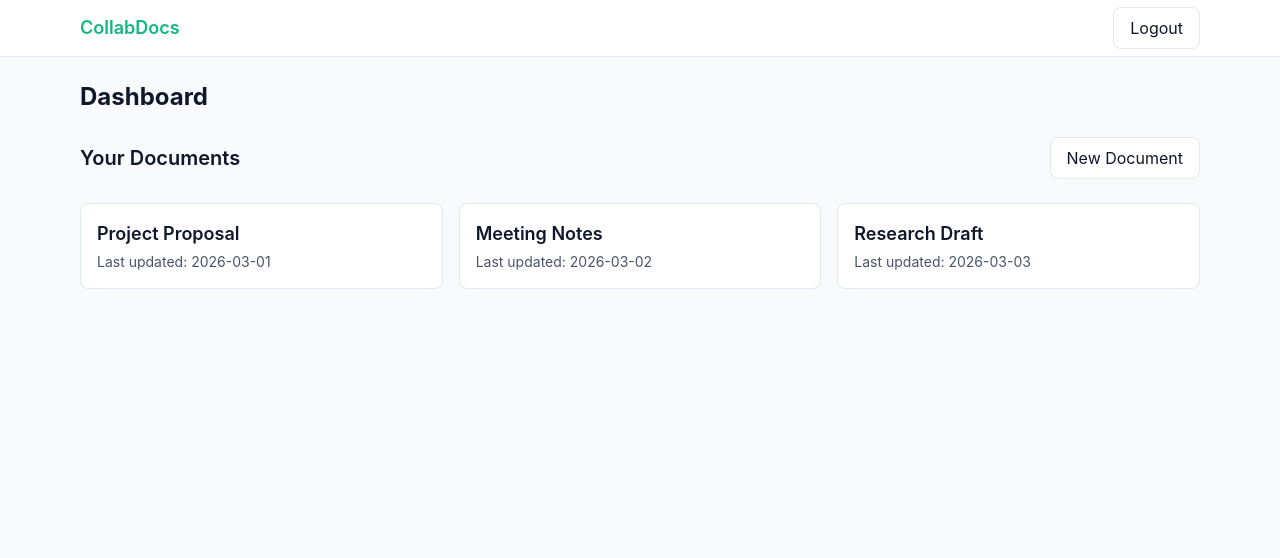
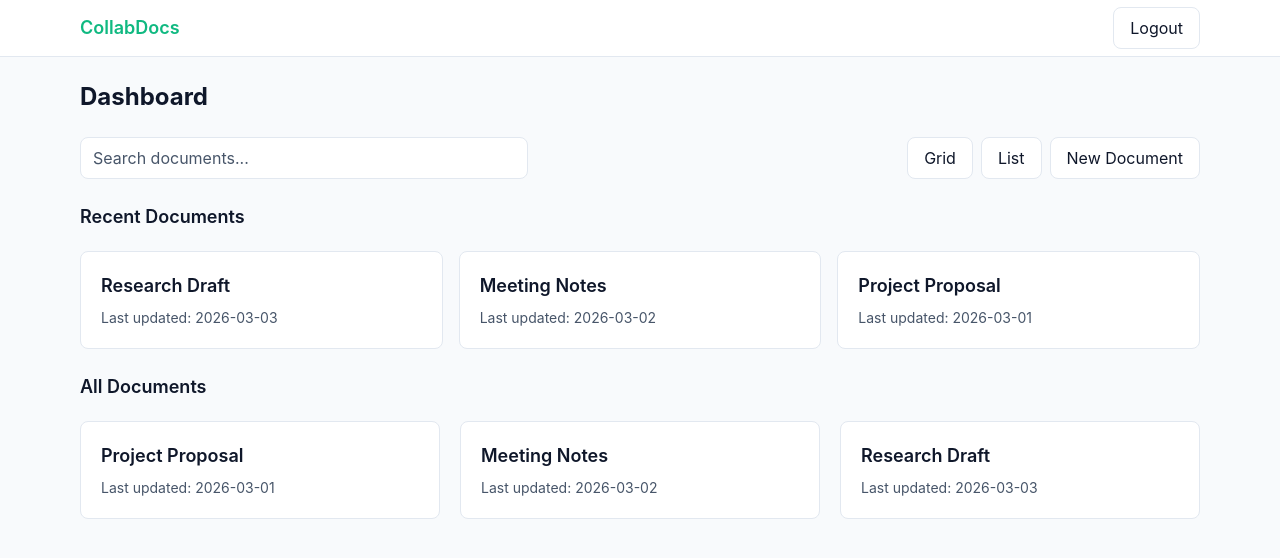
Before and after one commit to c3ngiz/Bachelor-Praxisphase, a React app in the folder frontend/: page /dashboard in a window 1280 px wide. Both pictures are taken after typing "name@example.com", "Sample123" into the empty fields and a click on the button "Sign In". Shown: the top 558 px of the page. Built offline with nearby package versions, Linux system fonts and the light colour scheme; the HTML template or start-up script is replaced by a standard one.

Commit message:
feat: improve dashboardpage with emptystates, layout and styles

```diff
--- /dev/null
+++ b/frontend/src/features/documents/components/DashboardHeader.tsx
@@ -0,0 +1,52 @@
+import Button from "@/shared/components/ui/Button"
+import Input from "@/shared/components/ui/Input"
+
+type Props = {
+  onCreate: () => void
+  search: string
+  onSearchChange: (value: string) => void
+  view: "grid" | "list"
+  setView: (view: "grid" | "list") => void
+}
+
+export default function DashboardHeader({
+  onCreate,
+  search,
+  onSearchChange,
+  view,
+  setView,
+}: Props) {
+  return (
+    <div className="flex flex-col gap-4 md:flex-row md:items-center md:justify-between">
+
+      <div className="flex w-full max-w-md">
+        <Input
+          placeholder="Search documents..."
+          value={search}
+          onChange={(e) => onSearchChange(e.target.value)}
+        />
+      </div>
+
+      <div className="flex flex-wrap items-center gap-2">
+        <Button
+          variant={view === "grid" ? "primary" : "secondary"}
+          onClick={() => setView("grid")}
+        >
+          Grid
+        </Button>
+
+        <Button
+          variant={view === "list" ? "primary" : "secondary"}
+          onClick={() => setView("list")}
+        >
+          List
+        </Button>
+
+        <Button onClick={onCreate}>
+          New Document
+        </Button>
+      </div>
+
+    </div>
+  )
+}
--- a/frontend/src/features/documents/components/DocumentCard.tsx
+++ b/frontend/src/features/documents/components/DocumentCard.tsx
@@ -11,10 +11,15 @@ export default function DocumentCard({ document }: Props) {
   return (
     <button
       onClick={() => navigate(`/document/${document.id}`)}
-      className="w-full rounded-lg border border-[var(--border) bg-(--bg-elevated) p-4 text-left transition hover:border-(--accent) hover:shadow-md"
+      className="w-full rounded-lg border border-(--border) bg-(--bg-elevated) p-5 text-left transition hover:border-(--accent) hover:shadow-md"
     >
-      <h3 className="text-lg font-semibold text-(--fg)">{document.title}</h3>
-      <p className="mt-1 text-sm text-(--fg-muted)">Last updated: {document.updatedAt}</p>
+      <h3 className="text-lg font-semibold text-(--fg)">
+        {document.title}
+      </h3>
+
+      <p className="mt-2 text-sm text-(--fg-muted)">
+        Last updated: {document.updatedAt}
+      </p>
     </button>
   );
 }
--- a/frontend/src/features/documents/components/DocumentList.tsx
+++ /dev/null
@@ -1,20 +0,0 @@
-import DocumentCard from "./DocumentCard";
-import type { Document } from "../types";
-
-type Props = {
-  documents: Document[];
-};
-
-export default function DocumentList({ documents }: Props) {
-  if (documents.length === 0) {
-    return <div className="text-(--fg-muted)">No documents yet.</div>;
-  }
-
-  return (
-    <div className="grid grid-cols-1 gap-4 md:grid-cols-2 lg:grid-cols-3">
-      {documents.map((doc) => (
-        <DocumentCard key={doc.id} document={doc} />
-      ))}
-    </div>
-  );
-}
--- /dev/null
+++ b/frontend/src/features/documents/components/DocumentRow.tsx
@@ -0,0 +1,23 @@
+import { useNavigate } from "react-router-dom"
+import type { Document } from "../types"
+
+type Props = {
+    document: Document
+}
+
+export default function DocumentRow({ document }: Props) {
+    const navigate = useNavigate()
+
+    return (
+        <tr
+            className="cursor-pointer border-b border-(--border) transition-colors hover:bg-(--bg-elevated)"
+            onClick={() => navigate(`/document/${document.id}`)}
+        >
+            <td className="px-4 py-3 font-medium text-(--fg)">{document.title}</td>
+
+            <td className="px-4 py-3 text-sm text-(--fg-muted)">
+                {document.updatedAt}
+            </td>
+        </tr>
+    )
+}
--- /dev/null
+++ b/frontend/src/features/documents/components/DocumentSkeleton.tsx
@@ -0,0 +1,8 @@
+export default function DocumentSkeleton() {
+    return (
+        <div className="animate-pulse rounded-lg border border-(--border) bg-(--bg-elevated) p-4">
+            <div className="h-5 w-3/4 rounded bg-(--border)"></div>
+            <div className="mt-2 h-4 w-1/2 rounded bg-(--border)"></div>
+        </div>
+    )
+}
--- /dev/null
+++ b/frontend/src/features/documents/components/DocumentsEmptyState.tsx
@@ -0,0 +1,19 @@
+import Button from "@/shared/components/ui/Button"
+
+type Props = {
+    onCreate: () => void
+}
+
+export default function DocumentsEmptyState({ onCreate }: Props) {
+    return (
+        <div className="flex flex-col items-center justify-center rounded-lg border border-(--border) border-dashed py-20 text-center">
+            <p className="mb-3 text-(--fg-muted)">
+                You don't have any documents yet.
+            </p>
+
+            <Button onClick={onCreate}>
+                Create your first document
+            </Button>
+        </div>
+    )
+}
--- /dev/null
+++ b/frontend/src/features/documents/components/DocumentsGrid.tsx
@@ -0,0 +1,18 @@
+import type { Document } from "../types"
+import DocumentCard from "./DocumentCard"
+
+type Props = {
+    documents: Document[]
+}
+
+export default function DocumentsGrid({ documents }: Props) {
+    return (
+        <section className="space-y-4">
+            <div className="grid gap-5 sm:grid-cols-2 lg:grid-cols-3">
+                {documents.map((doc) => (
+                    <DocumentCard key={doc.id} document={doc} />
+                ))}
+            </div>
+        </section>
+    )
+}
--- /dev/null
+++ b/frontend/src/features/documents/components/DocumentsTable.tsx
@@ -0,0 +1,34 @@
+import type { Document } from "../types"
+import DocumentRow from "./DocumentRow"
+
+type Props = {
+    documents: Document[]
+}
+
+export default function DocumentsTable({ documents }: Props) {
+    return (
+        <section className="space-y-4">
+            <div className="overflow-hidden rounded-lg border border-(--border) bg-(--bg)">
+                <table className="w-full">
+                    <thead className="bg-(--bg-elevated)">
+                        <tr>
+                            <th className="px-4 py-3 text-left text-sm font-medium text-(--fg)">
+                                Title
+                            </th>
+
+                            <th className="px-4 py-3 text-left text-sm font-medium text-(--fg)">
+                                Last Updated
+                            </th>
+                        </tr>
+                    </thead>
+
+                    <tbody>
+                        {documents.map((doc) => (
+                            <DocumentRow key={doc.id} document={doc} />
+                        ))}
+                    </tbody>
+                </table>
+            </div>
+        </section>
+    )
+}
--- /dev/null
+++ b/frontend/src/features/documents/components/RecentDocuments.tsx
@@ -0,0 +1,24 @@
+import type { Document } from "../types"
+import DocumentCard from "./DocumentCard"
+
+type Props = {
+    documents: Document[]
+}
+
+export default function RecentDocuments({ documents }: Props) {
+    if (documents.length === 0) return null
+
+    const recent = [...documents]
+        .sort((a, b) => Date.parse(b.updatedAt) - Date.parse(a.updatedAt))
+        .slice(0, 3)
+
+    return (
+        <section className="space-y-4">
+            <div className="grid grid-cols-1 gap-4 md:grid-cols-3">
+                {recent.map((doc) => (
+                    <DocumentCard key={doc.id} document={doc} />
+                ))}
+            </div>
+        </section>
+    )
+}
--- a/frontend/src/features/documents/pages/DashboardPage.tsx
+++ b/frontend/src/features/documents/pages/DashboardPage.tsx
@@ -1,54 +1,113 @@
-import { useState } from "react";
+import { useState } from "react"
 
-import PageContainer from "@/shared/components/layout/PageContainer";
-import Button from "@/shared/components/ui/Button";
-import Modal from "@/shared/components/ui/Modal";
-import Input from "@/shared/components/ui/Input";
+import PageContainer from "@/shared/components/layout/PageContainer"
+import Button from "@/shared/components/ui/Button"
+import Modal from "@/shared/components/ui/Modal"
+import Input from "@/shared/components/ui/Input"
 
-import DocumentList from "../components/DocumentList";
-import { useDocuments } from "../hooks/useDocuments";
+import DashboardHeader from "../components/DashboardHeader"
+import RecentDocuments from "../components/RecentDocuments"
+import DocumentsGrid from "../components/DocumentsGrid"
+import DocumentsTable from "../components/DocumentsTable"
+import DocumentSkeleton from "../components/DocumentSkeleton"
+import DocumentsEmptyState from "../components/DocumentsEmptyState"
+
+import { useDocuments } from "../hooks/useDocuments"
 
 export default function DashboardPage() {
-  const { documents, loading } = useDocuments();
+  const { documents, loading } = useDocuments()
 
-  const [open, setOpen] = useState(false);
-  const [title, setTitle] = useState("");
+  const [open, setOpen] = useState(false)
+  const [title, setTitle] = useState("")
+  const [search, setSearch] = useState("")
+  const [view, setView] = useState<"grid" | "list">("grid")
 
   function handleCreateDocument() {
-    console.log("Create document:", title);
-    setTitle("");
-    setOpen(false);
+    console.log("Create document:", title)
+
+    setTitle("")
+    setOpen(false)
   }
+
+  const filtered = documents.filter((doc) =>
+    doc.title.toLowerCase().includes(search.toLowerCase())
+  )
 
   return (
     <>
       <PageContainer title="Dashboard">
-        <div className="flex items-center justify-between">
-          <h2 className="text-xl font-semibold text-(--fg)">Your Documents</h2>
-          <Button onClick={() => setOpen(true)}>New Document</Button>
-        </div>
+
+        <DashboardHeader
+          onCreate={() => setOpen(true)}
+          search={search}
+          onSearchChange={setSearch}
+          view={view}
+          setView={setView}
+        />
 
         {loading ? (
-          <div className="text-(--fg-muted)">Loading documents...</div>
+          <div className="grid grid-cols-1 gap-4 md:grid-cols-3">
+            <DocumentSkeleton />
+            <DocumentSkeleton />
+            <DocumentSkeleton />
+          </div>
         ) : (
-          <DocumentList documents={documents} />
+          <>
+            <section className="space-y-5">
+              <h2 className="text-lg font-semibold text-(--fg)">
+                Recent Documents
+              </h2>
+
+              <RecentDocuments documents={documents} />
+            </section>
+
+            <section className="space-y-5">
+              <h2 className="text-lg font-semibold text-(--fg)">
+                All Documents
+              </h2>
+
+              {filtered.length === 0 ? (
+                <DocumentsEmptyState onCreate={() => setOpen(true)} />
+              ) : view === "grid" ? (
+                <DocumentsGrid documents={filtered} />
+              ) : (
+                <DocumentsTable documents={filtered} />
+              )}
+            </section>
+          </>
         )}
+
       </PageContainer>
 
-      <Modal isOpen={open} onClose={() => setOpen(false)} title="Create Document">
+      <Modal
+        isOpen={open}
+        onClose={() => setOpen(false)}
+        title="Create Document"
+      >
         <Input
           label="Document Title"
           value={title}
           onChange={(e) => setTitle(e.target.value)}
-          placeholder="Enter a title..."
         />
 
-        <div className="flex justify-end">
-          <Button onClick={handleCreateDocument} disabled={!title.trim()}>
+        <div className="flex justify-end gap-2">
+
+          <Button
+            variant="secondary"
+            onClick={() => setOpen(false)}
+          >
+            Cancel
+          </Button>
+
+          <Button
+            onClick={handleCreateDocument}
+            disabled={!title.trim()}
+          >
             Create
           </Button>
+
         </div>
       </Modal>
     </>
-  );
+  )
 }
```
Also changed, not shown: frontend/src/features/documents/api/documentsApi.ts (line endings or trailing spaces), frontend/src/features/documents/hooks/useDocuments.ts (line endings or trailing spaces).
